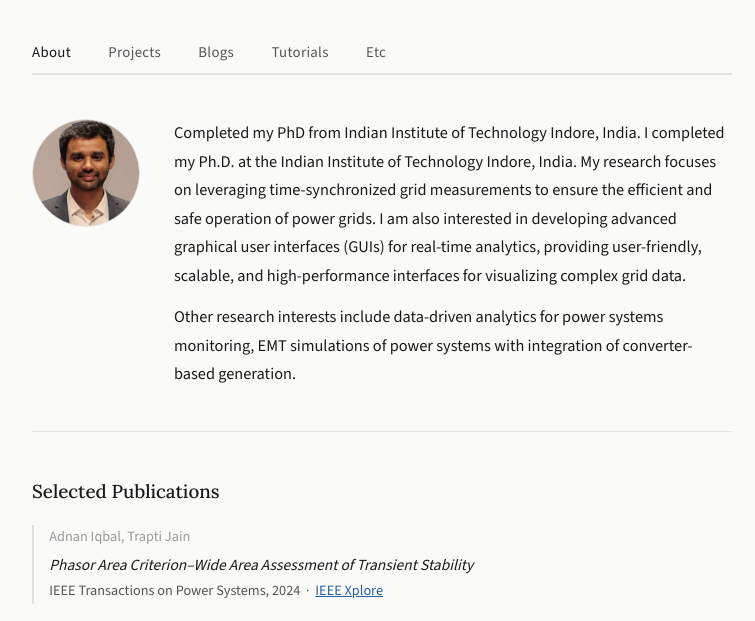
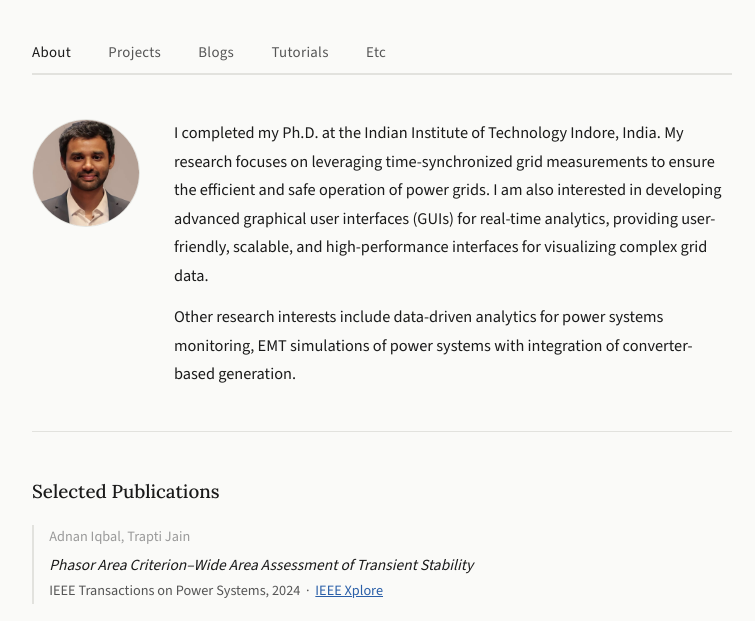
Before and after one commit to iqbal-adnan/iqbal-adnan.github.io, a plain HTML site: page index.html in a window 1280 px wide. Shown: the part 153-774 px from the top of the page, without its empty margins (258-1013 px from the left). Drawn offline with nearby package versions, Linux system fonts and the light colour scheme.

Commit message:
Update index.html

```diff
--- a/index.html
+++ b/index.html
@@ -29,8 +29,9 @@
     <div class="bio">
       <img src="photo.jpg" alt="Portrait" onerror="this.style.display='none'" />
       <div>
-        <p>Completed my PhD from Indian Institute of Technology Indore, India.
-           I completed my Ph.D. at the Indian Institute of Technology Indore, India. My research focuses on leveraging time-synchronized grid measurements to ensure the efficient and safe operation of power grids. I am also interested in developing advanced graphical user interfaces (GUIs) for real-time analytics, providing user-friendly, scalable, and high-performance interfaces for visualizing complex grid data.
+        <p>I completed my Ph.D. at the Indian Institute of Technology Indore, India.
+          My research focuses on leveraging time-synchronized grid measurements to ensure the efficient and safe operation of power grids.
+          I am also interested in developing advanced graphical user interfaces (GUIs) for real-time analytics, providing user-friendly, scalable, and high-performance interfaces for visualizing complex grid data.
         </p>
         <p>Other research interests include data-driven analytics for power systems monitoring, EMT simulations of power systems with integration of converter-based generation.</p>
       </div>
```
